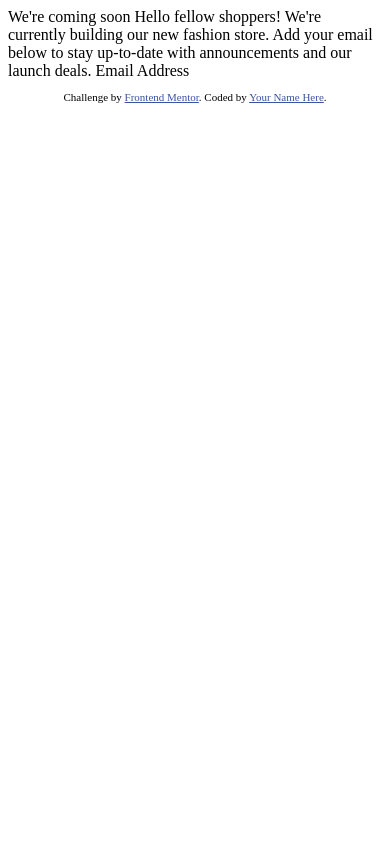
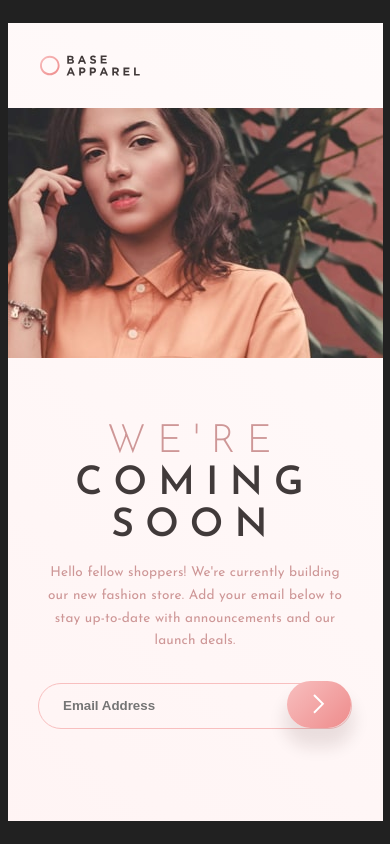
Before and after one commit to dadko44/base-apparel-coming-soon, a plain HTML site: page index.html in a window 390 px wide. Drawn offline with Linux system fonts and the light colour scheme.

Commit message:
mobile design finished

```diff
--- /dev/null
+++ b/css/index.css
@@ -0,0 +1,146 @@
+@import url('https://fonts.googleapis.com/css2?family=Josefin+Sans:wght@300;400;600&display=swap');
+
+:root{
+/* *** PRIMARY COLORS *** */
+
+ --desaturated-red: hsl(0, 36%, 70%);
+ --soft-red: hsl(0, 93%, 68%);
+ --very-light-red: hsl(12, 71%, 99%);
+ --very-dark-gray: hsl(0, 0%, 13%);
+
+/* *** NEUTRAL COLORS *** */
+
+ --dark-grayish-red: hsl(0, 6%, 24%);
+
+/* *** GRADIENTS *** */
+
+ --white-to-read: (135deg, hsl(0, 0%, 100%), hsl(0, 100%, 98%));
+ --salmon-to-pink: (135deg, hsl(0, 80%, 86%), hsl(0, 74%, 74%));
+}
+
+body{
+    height: 100vh;
+    margin: 0;
+    padding: 0;
+    background-color: var(--very-dark-gray);
+    font-family: 'Josefin Sans', sans-serif;
+    display: flex;
+    flex-direction: column;
+}
+
+main{
+    width: 23.4375rem;
+    padding-top: 2rem;
+    padding-bottom: 5.85rem;
+
+    display: flex;
+    flex-direction: column;
+    background-color: white;
+    background-image: url(/images/bg-pattern-desktop.svg);
+    background-size: 400%;
+
+    text-align: center;
+}
+img{
+    display: block;
+}
+h1{
+    margin-top: 4rem;
+    margin-bottom: 0;
+    text-transform: uppercase;
+    font-weight: 600;
+    font-size: 2.45rem;
+    color: var(--dark-grayish-red);
+    letter-spacing: 0.7rem;
+    line-height: 2.65rem;
+}
+span{
+    font-weight: 300;
+    color: var(--desaturated-red);
+}
+p{
+    display: block;
+    width: 19rem;
+
+    font-size: 0.85rem;
+    font-weight: 400;
+    letter-spacing: 0.01rem;
+    line-height: 1.41rem;
+    color: var(--desaturated-red);
+}
+input{
+    margin-top: 1.1rem;
+    padding: 0.9rem 1rem 0.9rem 1.5rem;
+    box-sizing: border-box;
+
+    /* width: 19.6875rem; */
+    width: 19.5rem;
+    border-radius: 2rem;
+    border: none;
+    outline: 1px solid hsl(0, 80%, 86%);
+    outline-offset: -0.02rem;
+    background-color: transparent;
+    font-weight: 600;
+    color: var(--desaturated-red);
+}
+form{
+    position: relative;
+}
+button{
+    position: absolute;
+    /* bottom: 0.0625rem; */
+    bottom: 0rem;
+    right: 1.95rem;
+
+    padding: 0.83rem 1.65rem 0.83rem 1.65rem;
+    background: linear-gradient(135deg, hsl(0, 80%, 86%), hsl(0, 74%, 74%));
+    border: none;
+    border-radius: 2rem;
+    box-shadow: 0rem 1rem 1rem 0.2rem hsla(0, 45%, 13%, 0.1);
+    color: white;
+    cursor: pointer;
+}
+button:hover{
+    background: linear-gradient(135deg, hsl(1, 81%, 91%), hsl(0, 77%, 87%));
+    box-shadow: 0rem 1rem 1rem 0.2rem hsla(0, 23%, 70%, 0.9);
+}
+.margin-center-horizon{
+    margin-left: auto;
+    margin-right: auto;
+}
+.margin-center-vert{
+    margin-top: auto;
+    margin-bottom: auto;
+}
+.logo{
+    width: 6.25rem;
+    margin-left: 2rem;
+}
+.hero-image{
+    margin-top: 2rem;
+    width: 23.4375rem;
+}
+.input-error-icon{
+    position: absolute;
+    bottom: 0.6rem;
+    right: 4.6rem;
+}
+.hidden{
+    display: none;
+}
+.border--red{
+    outline-offset: -0.13rem;
+    outline: 0.13rem solid var(--soft-red);
+}
+
+
+
+
+/* .attribution {
+    position: absolute;
+    font-size: 1rem;
+    text-align: center;
+} */
+.attribution a {
+    color: hsl(228, 45%, 44%);
+}
--- a/index.html
+++ b/index.html
@@ -5,29 +5,44 @@
   <meta name="viewport" content="width=device-width, initial-scale=1.0"> <!-- displays site properly based on user's device -->
 
   <link rel="icon" type="image/png" sizes="32x32" href="./images/favicon-32x32.png">
+  <link rel="stylesheet" href="css/index.css">
 
   <title>Frontend Mentor | Base Apparel coming soon page</title>
 
-  <!-- Feel free to remove these styles or customise in your own stylesheet 👍 -->
-  <style>
-    .attribution { font-size: 11px; text-align: center; }
-    .attribution a { color: hsl(228, 45%, 44%); }
-  </style>
 </head>
 <body>
+	<main class="margin-center-vert margin-center-horizon">
+		<img class="logo" src="images/logo.svg" alt="logo" aria-hidden="true">
+		<img class="hero-image" src="images/hero-mobile.jpg" alt="a picture of a woman wearing jewelry and looking towards the camera">
 
-  We're coming soon
+		<h1>
+			<span>We're</span><br>
+			coming<br>
+			soon
+		</h1>
 
+		<p class="margin-center-horizon">
 			Hello fellow shoppers! We're currently building our new fashion store.
 			Add your email below to stay up-to-date with announcements and our launch deals.
+		</p>
 
-  Email Address
+		<form>
+			<input id="text-input" type="email" placeholder="Email Address">
+			<button id="send-email-bttn" type="button">
+				 <img class="bttn-icon" src="images/icon-arrow.svg" alt="" aria-hidden="true">
+				 <img id="input-error-icon" class="input-error-icon hidden" src="images/icon-error.svg" alt="" aria-hidden="true">
+			</button>
+		</form>
 
-  <footer>
+	</main>
+
+
+	<!-- <footer>
 		<p class="attribution">
 			Challenge by <a href="https://www.frontendmentor.io?ref=challenge" target="_blank">Frontend Mentor</a>.
 			Coded by <a href="#">Your Name Here</a>.
 		</p>
-  </footer>
+	</footer> -->
+	<script src="js/index.js"></script>
 </body>
 </html>
--- /dev/null
+++ b/js/index.js
@@ -0,0 +1,22 @@
+let textInput = document.getElementById('text-input');
+let sendEmailBttn = document.getElementById('send-email-bttn');
+let emailRegexPattern = /(\w|\.)+@(\w)+\.(\D|\.)+/;
+let inputErrorIcon = document.getElementById('input-error-icon');
+
+let sendEmail = function(){
+    console.log('button clicked');
+}
+let validateEmail = function(){
+    console.log(emailRegexPattern.test(textInput.value));
+    if((textInput.value != '') && (!emailRegexPattern.test(textInput.value))){
+        textInput.classList.add('border--red');
+        inputErrorIcon.classList.remove('hidden');
+    }
+    else{
+        textInput.classList.remove('border--red');
+        inputErrorIcon.classList.add('hidden');
+    }
+}
+
+textInput.addEventListener('change', validateEmail);
+sendEmailBttn.addEventListener('click', validateEmail);
```
Lines whose indentation alone changed are shown as unchanged.
